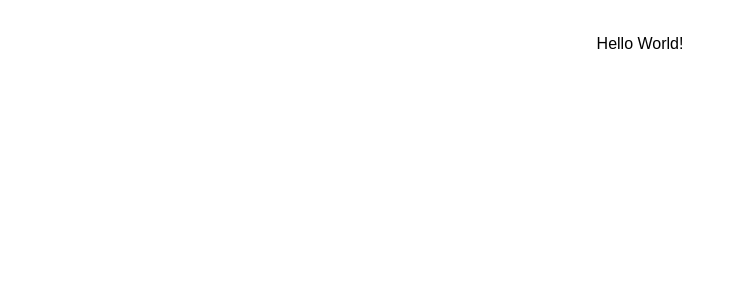
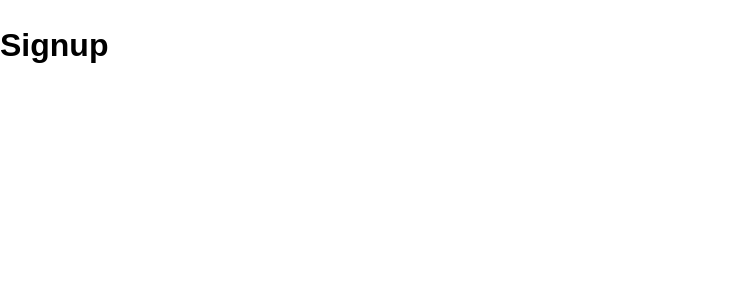
Before and after one commit to albert-08/auth-react, a React (Vite) app: page /signup in a window 1280 px wide. Shown: the top 300 px of the page, without its empty margins (0-744 px from the left). Built offline with nearby package versions, Linux system fonts and the light colour scheme.

Commit message:
add routes and global state

```diff
--- /dev/null
+++ b/src/auth/AuthProvider.tsx
@@ -0,0 +1,19 @@
+import { createContext, useState } from "react";
+
+interface AuthProviderProps {
+  children: React.ReactNode;
+}
+
+export const AuthContext = createContext({
+  isAuthenticated: false
+})
+
+export function AuthProvider({children}: AuthProviderProps) {
+  const [isAuthenticated, setIsAuthenticated] = useState(false);
+
+  return (
+    <AuthContext.Provider value={{isAuthenticated}}>
+      {children}
+    </AuthContext.Provider>
+  )
+}
--- /dev/null
+++ b/src/hooks/useAuth.tsx
@@ -0,0 +1,6 @@
+import { useContext } from "react";
+import { AuthContext } from "../auth/AuthProvider";
+
+export default function useAuth() {
+  return useContext(AuthContext);
+}
--- a/src/main.tsx
+++ b/src/main.tsx
@@ -1,10 +1,38 @@
 import React from 'react'
 import ReactDOM from 'react-dom/client'
-import App from './App.tsx'
 import './index.css'
+import { RouterProvider, createBrowserRouter } from 'react-router-dom'
+import Login from './routes/Login.tsx'
+import Signup from './routes/Signup.tsx'
+import Dashboard from './routes/Dashboard.tsx'
+import ProtectedRoute from './routes/ProtectedRoute.tsx'
+import { AuthProvider } from './auth/AuthProvider.tsx'
+
+const router = createBrowserRouter([
+  {
+    path: "/",
+    element: <Login />
+  },
+  {
+    path: "/signup",
+    element: <Signup />
+  },
+  {
+    path: "/",
+    element: <ProtectedRoute />,
+    children: [
+      {
+        path: "/dashboard",
+        element: <Dashboard />
+      }
+    ]
+  }
+])
 
 ReactDOM.createRoot(document.getElementById('root') as HTMLElement).render(
   <React.StrictMode>
-    <App />
+    <AuthProvider>
+      <RouterProvider router={router} />
+    </AuthProvider>
   </React.StrictMode>,
 )
--- /dev/null
+++ b/src/routes/Dashboard.tsx
@@ -0,0 +1,3 @@
+export default function Dashboard() {
+  return <h1>Dashboard</h1>
+}
--- /dev/null
+++ b/src/routes/Login.tsx
@@ -0,0 +1,3 @@
+export default function Login() {
+  return <h1>Login</h1>
+}
--- /dev/null
+++ b/src/routes/ProtectedRoute.tsx
@@ -0,0 +1,8 @@
+import { Navigate, Outlet } from "react-router-dom";
+import useAuth from "../hooks/useAuth";
+
+export default function ProtectedRoute() {
+  const auth = useAuth();
+
+  return auth.isAuthenticated ? <Outlet /> : <Navigate to="/" />
+}
--- /dev/null
+++ b/src/routes/Signup.tsx
@@ -0,0 +1,3 @@
+export default function Signup() {
+  return <h1>Signup</h1>
+}
```
